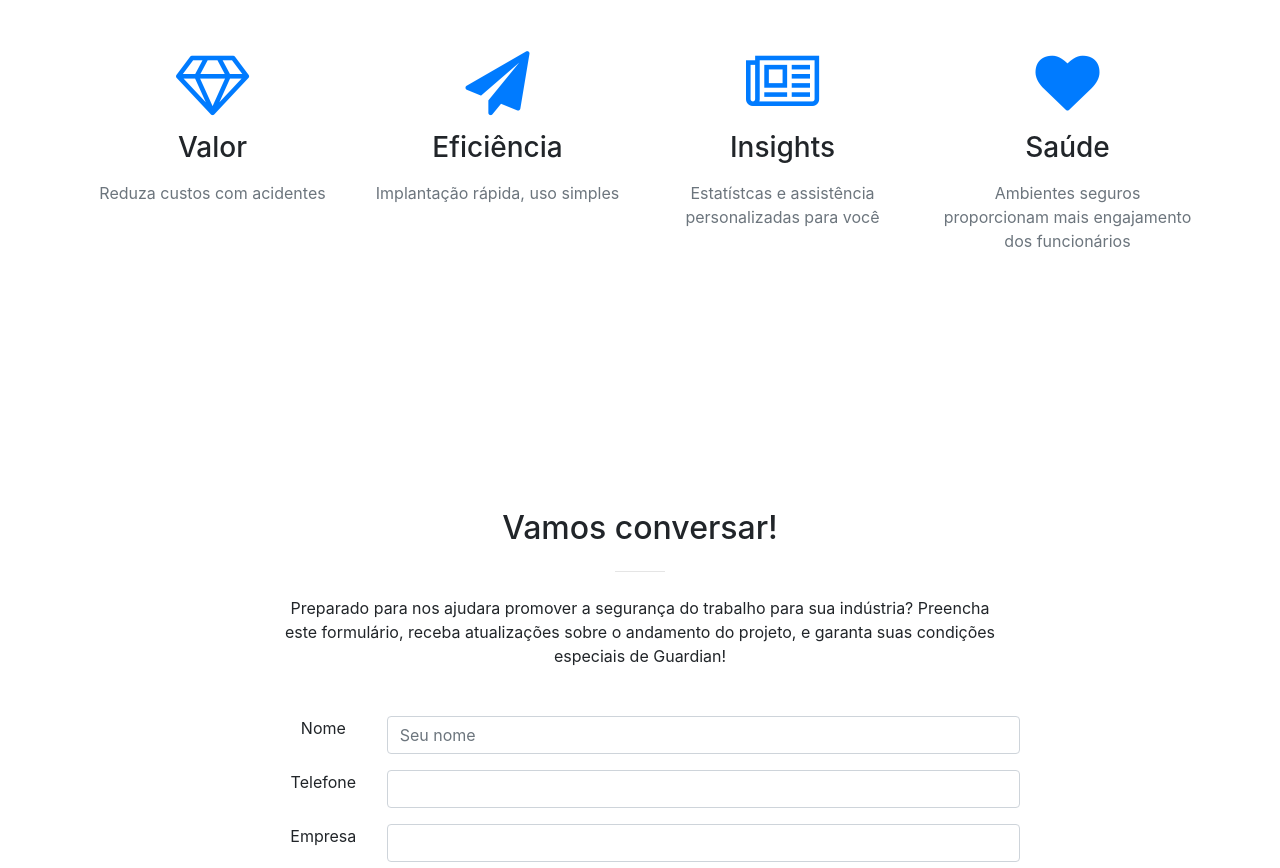
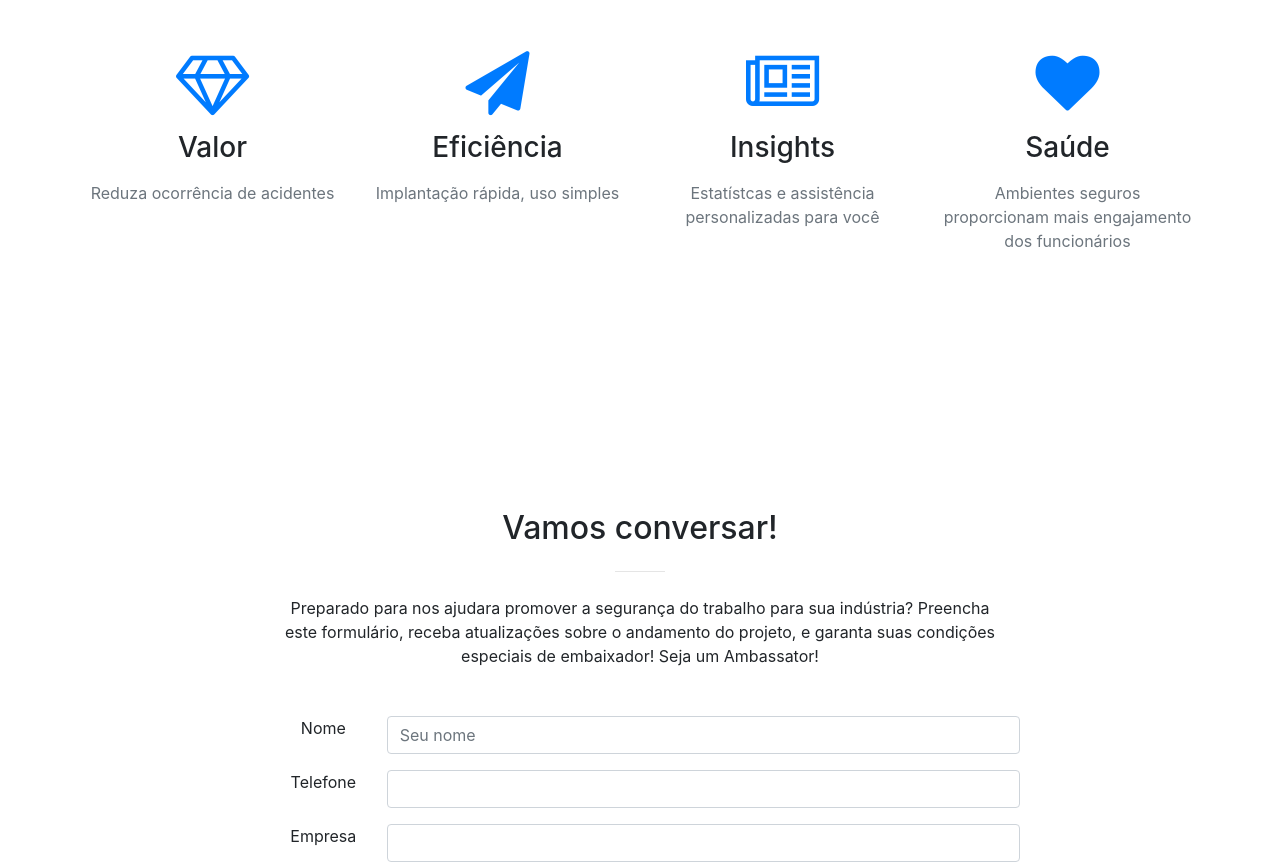
Before and after one commit to bsrafael/owl-guardians, a website with bundled scripts: page index.html in a window 1280 px wide. Shown: the part 2295-3163 px from the top of the page. Built offline with nearby package versions, Linux system fonts and the light colour scheme.

Commit message:
Video atualizado

```diff
--- a/index.html
+++ b/index.html
@@ -94,7 +94,7 @@
       <div class="container">
         <div class="row">
           <div class="col-lg-8 mx-auto text-center">
-            <h2 class="section-heading text-white">Seja um Ambassador!</h2>
+            <h2 class="section-heading text-white">Seja um Embaixador!</h2>
             <hr class="light my-4">
             <p class="text-faded mb-4">Nós estamos em Startup Weekend, então <strong class="text-white">somente hoje</strong>, 10/06/18, você garante uma condição especial na contratação do serviço. Entre em contato e saiba mais.</p>
             <a class="btn btn-light btn-xl js-scroll-trigger" href="#contact">Eu quero!</a>
@@ -118,7 +118,7 @@
             <div class="service-box mt-5 mx-auto">
               <i class="fa fa-4x fa-diamond text-primary mb-3 sr-icons"></i>
               <h3 class="mb-3">Valor</h3>
-              <p class="text-muted mb-0">Reduza custos com acidentes</p>
+              <p class="text-muted mb-0">Reduza ocorrência de acidentes</p>
             </div>
           </div>
           <div class="col-lg-3 col-md-6 text-center">
@@ -152,7 +152,7 @@
           <div class="col-lg-8 mx-auto text-center">
             <h2 class="section-heading">Vamos conversar!</h2>
             <hr class="my-4">
-            <p class="mb-5">Preparado para nos ajudara promover a segurança do trabalho para sua indústria? Preencha este formulário, receba atualizações sobre o andamento do projeto, e garanta suas condições especiais de Guardian!</p>
+            <p class="mb-5">Preparado para nos ajudara promover a segurança do trabalho para sua indústria? Preencha este formulário, receba atualizações sobre o andamento do projeto, e garanta suas condições especiais de embaixador! Seja um Ambassator!</p>
           </div>
         </div>
           <div class="row">
```
